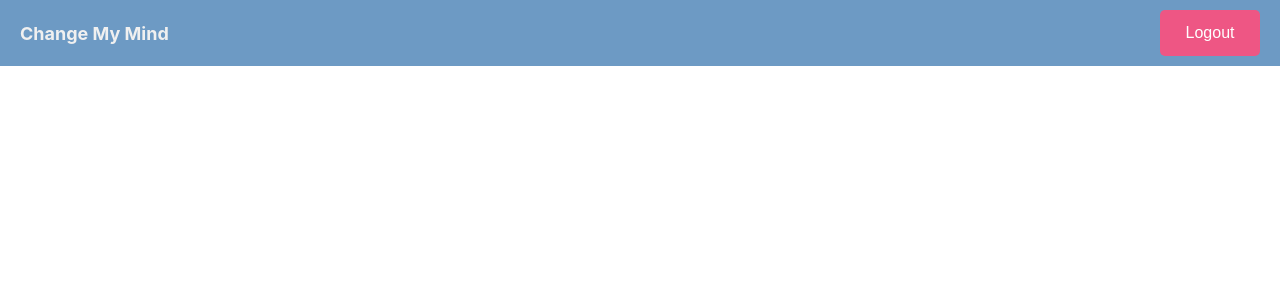
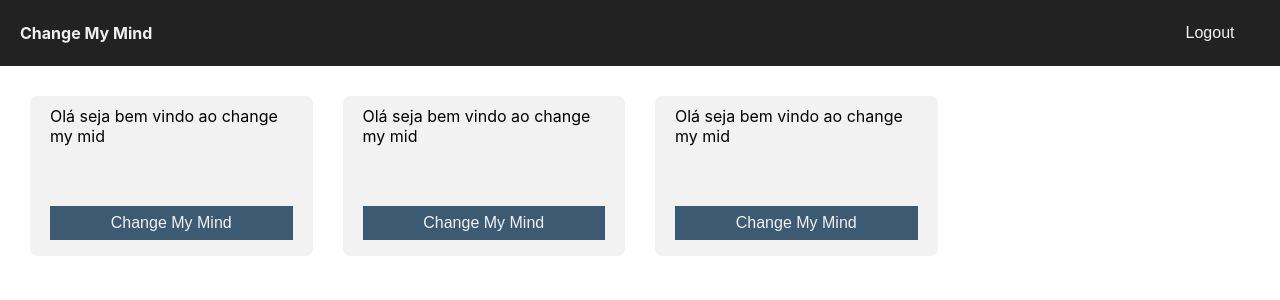
Before and after one commit to elvishuges/Dashboard-Praticar-Reactjs-MaterialUi, a React (Create React App) app: page / in a window 1280 px wide. Shown: the top 300 px of the page. Built offline with nearby package versions, Linux system fonts and the light colour scheme; sample sign-in values are in the browser's storage.

Commit message:
criando cards para tela inicial

```diff
--- a/src/components/BaseButton/index.tsx
+++ b/src/components/BaseButton/index.tsx
@@ -3,6 +3,7 @@ import { BaseButtonContainer } from './style';
 interface PropsBaseButton {
   text: string;
   color?: string;
+  backgroundColor?: string;
   borderRadius?: string;
   padding?: string;
   fontSize?: string;
@@ -18,12 +19,14 @@ const BaseButton: React.FC<PropsBaseButton> = ({
   borderRadius,
   padding,
   fontSize,
+  backgroundColor,
   onButtonClick,
   loading,
 }) => {
   return (
     <BaseButtonContainer
       color={color}
+      backgroundColor={backgroundColor}
       borderRadius={borderRadius}
       padding={padding}
       fontSize={fontSize}
--- a/src/components/BaseButton/style.ts
+++ b/src/components/BaseButton/style.ts
@@ -10,16 +10,17 @@ const jump = keyframes`
 `;
 interface BaseButtonContainerProps {
   color?: string;
+  backgroundColor?: string;
   borderRadius?: string;
   padding?: string;
   fontSize?: string;
 }
 
 export const BaseButtonContainer = styled.button<BaseButtonContainerProps>`
-  background-color: ${(props) => props.color || '#EE5684'};
+  background-color: ${(props) => props.backgroundColor || '#EE5684'};
   border: 8px;
   border-radius: ${(props) => props.borderRadius || '5px'};
-  color: white;
+  color: ${(props) => props.color || '#F2F2F2'};
   padding: ${(props) => props.padding || '14px'};
   text-align: center;
   text-decoration: none;
--- a/src/components/NavBar/index.tsx
+++ b/src/components/NavBar/index.tsx
@@ -17,7 +17,12 @@ const Navbar = () => {
     <NavbarContainer>
       <Title>Change My Mind</Title>
       <div className='button-logout'>
-        <BaseButton type='button' text='Logout' onButtonClick={handleLogout} />
+        <BaseButton
+          type='button'
+          text='Logout'
+          backgroundColor='#222222'
+          onButtonClick={handleLogout}
+        />
       </div>
     </NavbarContainer>
   );
--- a/src/components/NavBar/style.ts
+++ b/src/components/NavBar/style.ts
@@ -6,7 +6,7 @@ export const NavbarContainer = styled.div`
   justify-content: space-between;
   background-color: #f0f0f0;
   padding: 10px 20px;
-  background-color: #6d9ac4;
+  background-color: #222222;
   color: #f0f0f0;
   .button-logout {
     width: 100px;
@@ -15,7 +15,7 @@ export const NavbarContainer = styled.div`
 
 export const Title = styled.h1`
   margin: 0;
-  font-size: 18px;
+  font-size: 16px;
 `;
 
 export const LogoutButton = styled.button`
--- /dev/null
+++ b/src/components/RoomCard/index.tsx
@@ -0,0 +1,26 @@
+import { useNavigate } from 'react-router-dom';
+import BaseButton from '../BaseButton';
+import { Container, Text } from './style';
+
+const RoomCard = () => {
+  const handleLogout = () => {
+    // Lógica para realizar o logout
+  };
+
+  return (
+    <Container>
+      <Text>Olá seja bem vindo ao change my mid</Text>
+
+      <BaseButton
+        padding='8px'
+        type='button'
+        text='Change My Mind'
+        backgroundColor='#3D5A73'
+        borderRadius='0px'
+        onButtonClick={handleLogout}
+      />
+    </Container>
+  );
+};
+
+export default RoomCard;
--- /dev/null
+++ b/src/components/RoomCard/style.ts
@@ -0,0 +1,23 @@
+import styled from 'styled-components';
+
+export const Container = styled.div`
+  display: flex;
+  flex-direction: column;
+  background-color: #f0f0f0;
+  height: 140px;
+  width: auto;
+  padding: 10px 20px;
+  background-color: #f2f2f2;
+  border-radius: 8px;
+  color: #f0f0f0;
+  .button-logout {
+    width: 100px;
+  }
+`;
+
+export const Text = styled.div`
+  margin: 0;
+  font-size: 16px;
+  color: black;
+  min-height: 100px;
+`;
--- a/src/layouts/AuthLayout/index.tsx
+++ b/src/layouts/AuthLayout/index.tsx
@@ -1,5 +1,11 @@
-import { Grid } from './styles';
+import Navbar from '../../components/NavBar';
+import { Container, Grid } from './styles';
 
 export default function Layout({ children }: any) {
-  return <div>{children}</div>;
+  return (
+    <div>
+      <Navbar></Navbar>
+      <Container>{children}</Container>
+    </div>
+  );
 }
--- a/src/layouts/AuthLayout/styles.ts
+++ b/src/layouts/AuthLayout/styles.ts
@@ -1,4 +1,4 @@
-import styled from "styled-components";
+import styled from 'styled-components';
 
 /**
  * Layout
@@ -6,6 +6,10 @@ import styled from "styled-components";
  * AS = Aside
  * CT = Content
  */
+
+export const Container = styled.div`
+  margin: 30px;
+`;
 
 export const Grid = styled.div`
   display: grid;
@@ -18,7 +22,7 @@ export const Grid = styled.div`
 
   height: 100vh;
 
-    @media(max-width: 600px) {
+  @media (max-width: 600px) {
     grid-template-columns: 100%;
     grid-template-rows: 80px auto;
 
--- a/src/pages/Home/index.tsx
+++ b/src/pages/Home/index.tsx
@@ -8,6 +8,8 @@ import Select from '../../components/oldSelect';
 import SelectElement from '../../components/BaseSelect';
 import Navbar from '../../components/NavBar';
 import { Container } from './style';
+import RoomCard from '../../components/RoomCard';
+import { Col, Row } from 'react-grid-system';
 //https://www.codevertiser.com/reusable-input-component-react/
 // https://stackblitz.com/edit/reusable-rhf-ts-pt6?file=src%2Fcomponents%2Forganisms%2Fregistration-form.tsx
 // select
@@ -15,7 +17,17 @@ import { Container } from './style';
 export default function Home() {
   return (
     <Container>
-      <Navbar></Navbar>
+      <Row>
+        <Col sm={3}>
+          <RoomCard />
+        </Col>
+        <Col sm={3}>
+          <RoomCard />
+        </Col>
+        <Col sm={3}>
+          <RoomCard />
+        </Col>
+      </Row>
     </Container>
   );
 }
--- a/src/pages/Login/index.tsx
+++ b/src/pages/Login/index.tsx
@@ -67,7 +67,12 @@ export default function Login() {
             placeholder='Password'
             error={errors.password}
           ></BaseInput>
-          <BaseButton loading={isLoading} type='submit' text='Submit' />
+          <BaseButton
+            loading={isLoading}
+            type='submit'
+            backgroundColor='#222222'
+            text='Submit'
+          />
           {alertMessage && <div className='error_message'> {alertMessage}</div>}
         </form>
       </BaseCard>
```
Lines whose indentation alone changed are shown as unchanged.
